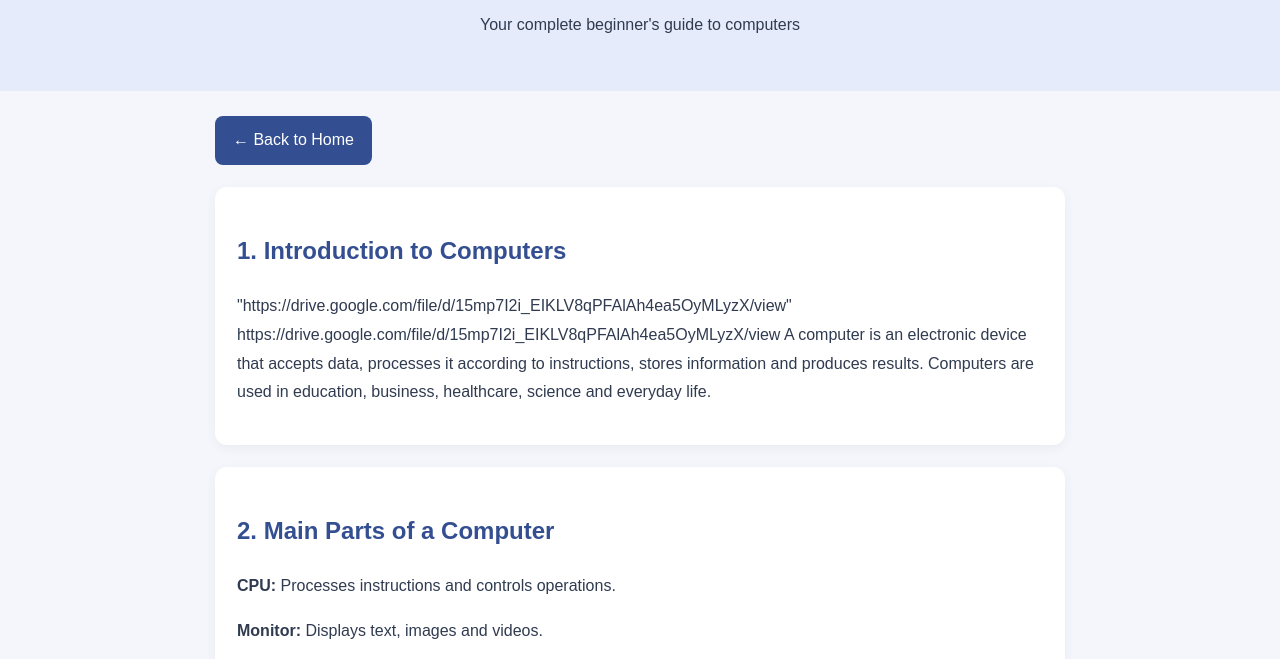
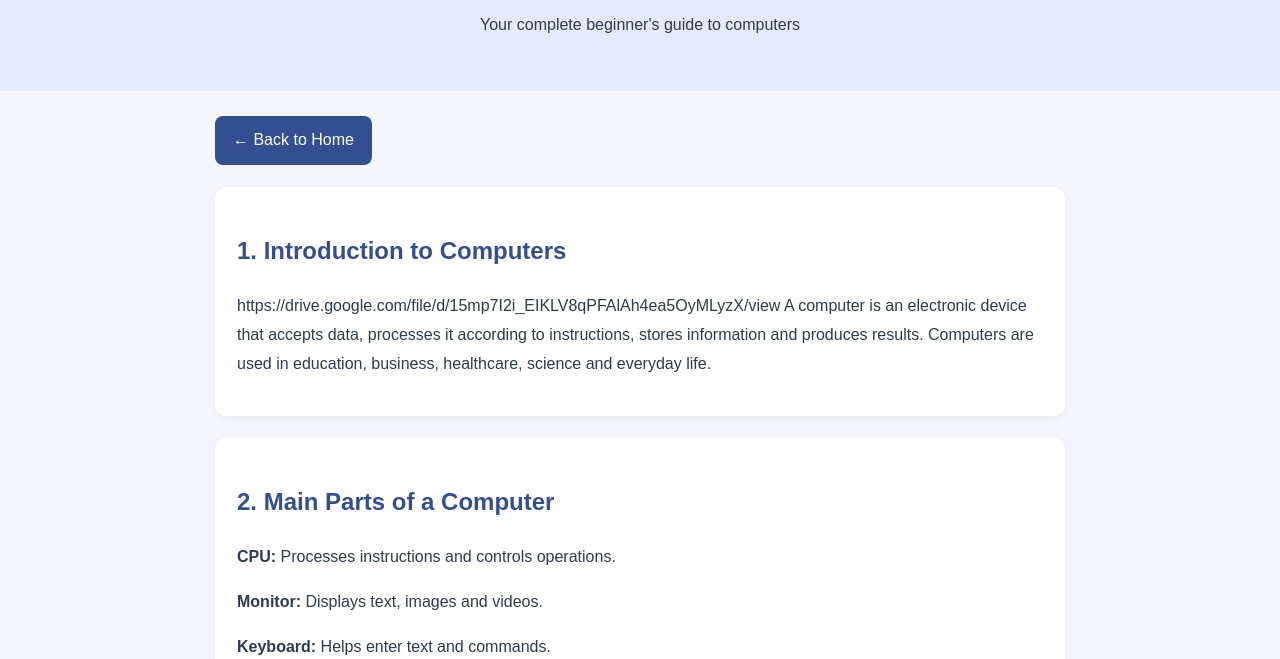
Before and after one commit to Skinsync12/knowledgehub, a plain HTML site: page computer-basics.html in a window 1280 px wide. Shown: the part 124-783 px from the top of the page. Drawn offline with Linux system fonts and the light colour scheme.

Commit message:
Fix hyperlink formatting in introduction section

```diff
--- a/computer-basics.html
+++ b/computer-basics.html
@@ -71,7 +71,7 @@
 
       <h2>1. Introduction to Computers</h2>
       <p>
-       "https://drive.google.com/file/d/15mp7I2i_EIKLV8qPFAlAh4ea5OyMLyzX/view"
+
        https://drive.google.com/file/d/15mp7I2i_EIKLV8qPFAlAh4ea5OyMLyzX/view
         A computer is an electronic device that accepts
         data, processes it according to instructions,
```
